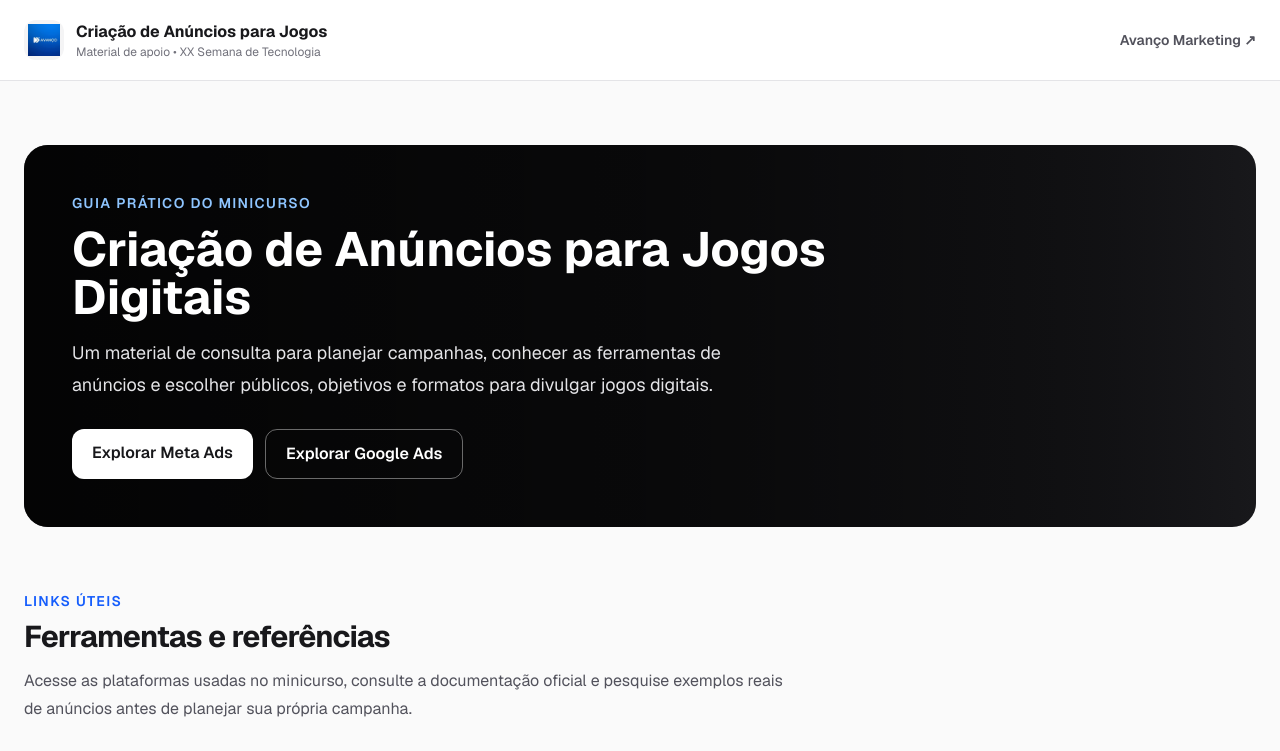
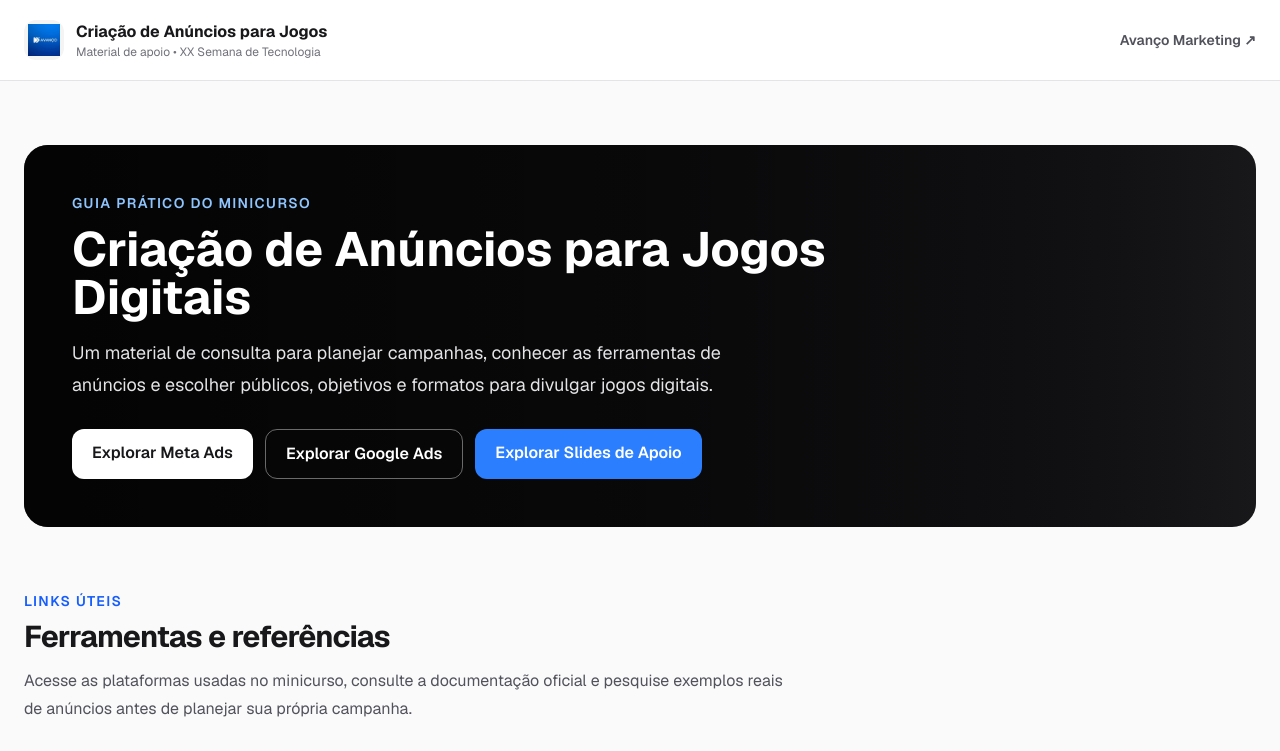
Before and after one commit to cFischer08/CriacaoDeAnunciosParaJogosDigitais, a Next.js app in the folder criacao-de-anuncios-para-jogos-digitais/: page / in a window 1280 px wide. Shown: the top 751 px of the page. Built offline with nearby package versions, Linux system fonts and the light colour scheme.

Commit message:
Adicionado link para os slides

```diff
--- a/criacao-de-anuncios-para-jogos-digitais/src/app/page.tsx
+++ b/criacao-de-anuncios-para-jogos-digitais/src/app/page.tsx
@@ -421,6 +421,9 @@ export default function Home() {
                 <a href="#google-ads" className="rounded-xl border border-white/40 px-5 py-3 font-semibold text-white transition hover:bg-white/10">
                   Explorar Google Ads
                 </a>
+                <a href="https://canva.link/74fks1apa1r147f" className="rounded-xl bg-blue-500 px-5 py-3 font-semibold text-white transition hover:bg-blue-500/80">
+                  Explorar Slides de Apoio
+                </a>
               </div>
             </div>
           </div>
```
